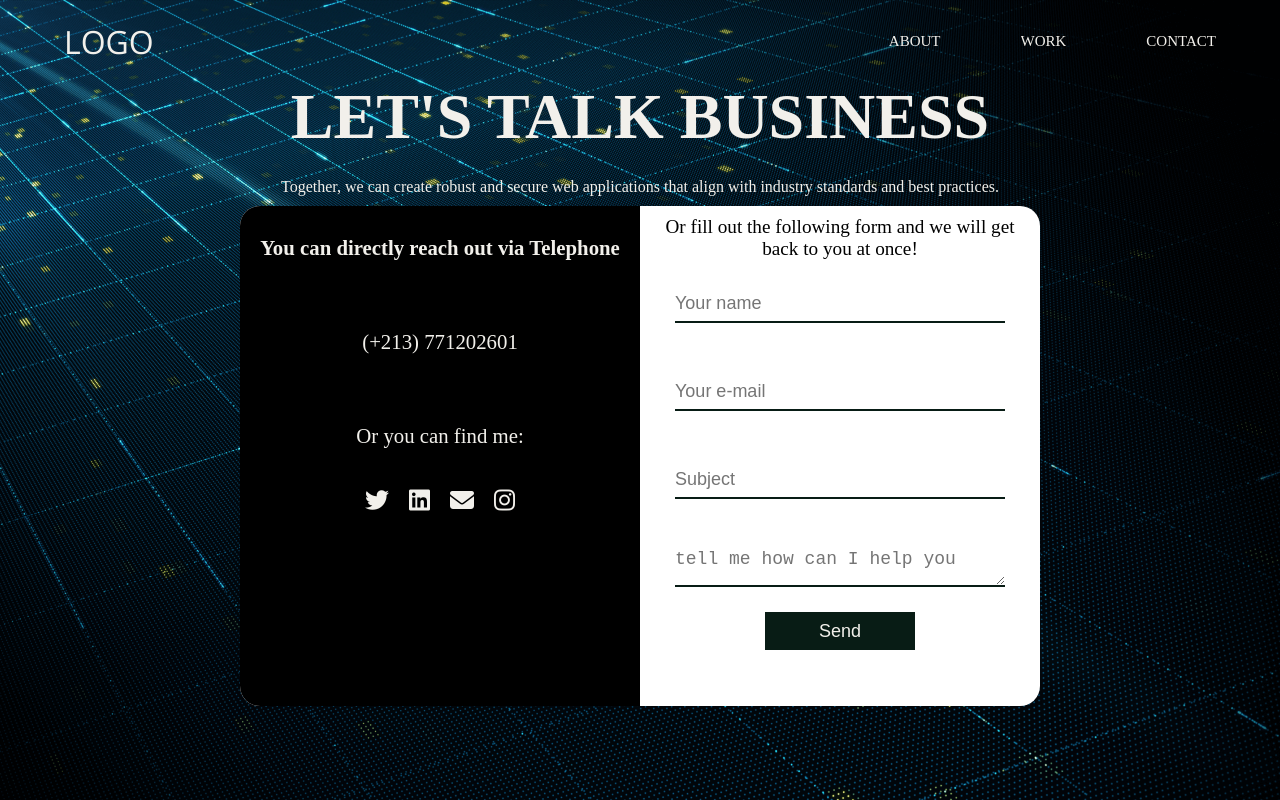
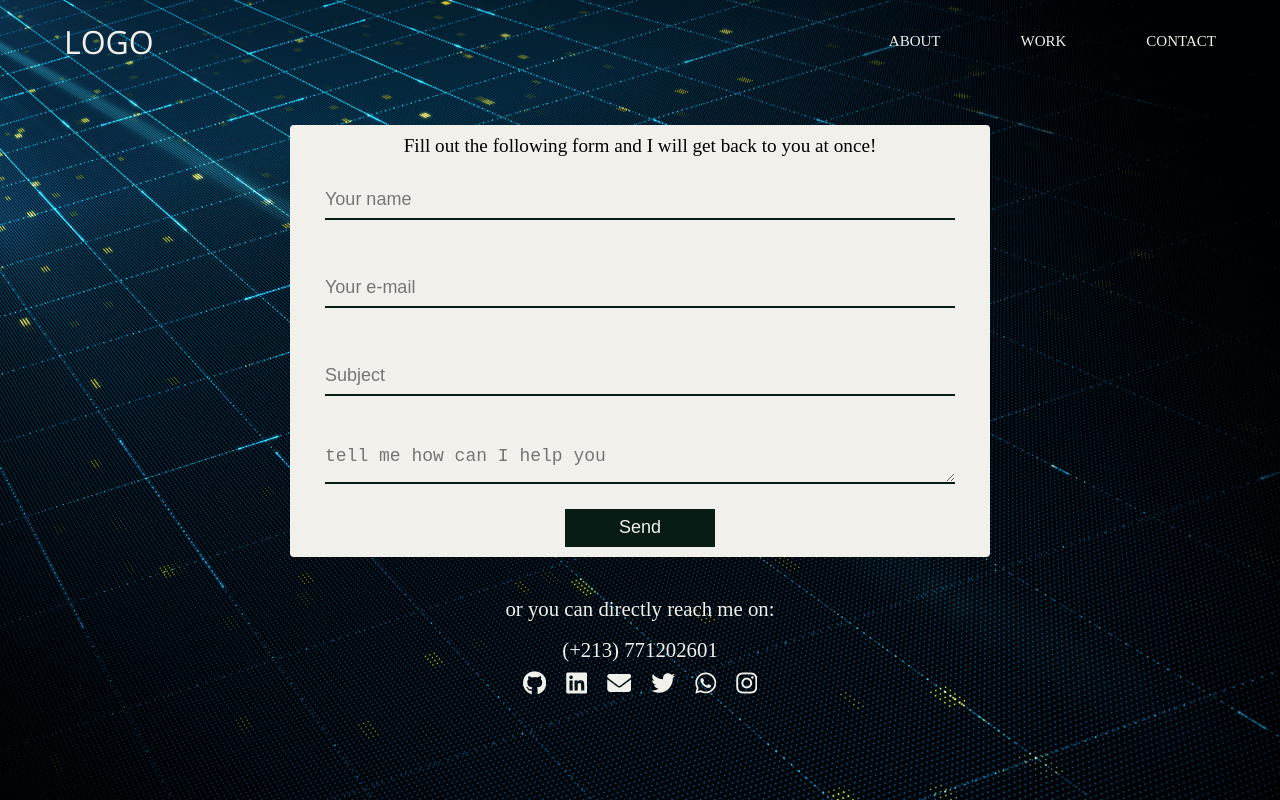
Before and after one commit to ilhem18/portfolio, a plain HTML site: page contact.html in a window 1280 px wide. Drawn offline with nearby package versions, Linux system fonts and the light colour scheme; a web font is replaced by a local one.

Commit message:
contact page

```diff
--- a/contact.html
+++ b/contact.html
@@ -24,23 +24,10 @@
     </header>
 
     <section id="contact">
-        <h2 class="section-heading">Let's Talk Business</h2>
-        <p class="under-title">Together, we can create robust and secure web applications that align with industry standards and best practices.</p>
         <div class="contact">
         <div class="contact-wrapper">
-            <div class="contact-info">
-            <h2>You can directly reach out via Telephone</h2>
-            <p>(+213) 771202601</p>
-            <p>Or you can find me:</p>
-            <ul  class="socials">
-                <li><a href="" target="_blank"><i class="fa-brands fa-twitter"></i></a></li>
-                <li><a href="" target="_blank"><i class="fa-brands fa-linkedin"></i></a></li>
-                <li><a href="" target="_blank"><i class="fa-solid fa-envelope"></i></a></li>
-                <li><a href="" target="_blank"><i class="fa-brands fa-instagram"></i></a></li>
-            </ul>
-            </div>
             <div class="contact-form">
-                <p>Or fill out the following form and we will get back to you at once!</p>
+                <p>Fill out the following form and I will get back to you at once!</p>
                 <form action="">
                     <div class="inputBox">
                         <input type="text" name="" required="required" placeholder="Your name">
@@ -61,6 +48,20 @@
             </div>
         </div>
         </div>
+        <div class="contacts">
+            <div class="contact-info">
+                <p>or you can directly reach me on:</p>
+                <p>(+213) 771202601</p>
+            </div>
+            <ul  class="socials">
+                <li><a href="" target="_blank"><i class="fa-brands fa-github"></i></a></li>
+                <li><a href="" target="_blank"><i class="fa-brands fa-linkedin"></i></a></li>
+                <li><a href="" target="_blank"><i class="fa-solid fa-envelope"></i></a></li>
+                <li><a href="" target="_blank"><i class="fa-brands fa-twitter"></i></a></li>
+                <li><a href="" target="_blank"><i class="fa-brands fa-whatsapp"></i></a></li>
+                <li><a href="" target="_blank"><i class="fa-brands fa-instagram"></i></a></li>
+            </ul>
+        </div>
     </section>
 
 
--- a/style.css
+++ b/style.css
@@ -257,34 +257,23 @@ font-family: 'Playfair Display', serif;*/
     color: var(--clr-snow);
 }
 .contact{
-    margin: 0 15rem;
+    margin: 2.8rem 15rem 1rem;
     display: flex;
     justify-content: center;
     align-items: center;
 }
 .contact-wrapper{
-    height: 500px;
     min-width: 700px;
-    background: var(--clr-bg);
-    border-radius: 20px;
-    display: grid;
-    grid-template-columns: repeat(2, 1fr);
+    background: var(--clr-snow);
+    border-radius: 4px;
+    display: flex;
+    flex-direction: column;
 }
 .contact-info{
-    background: var(--clt-txt);
-    display: flex;
-    flex-direction: column;
-    gap: 40px;
     text-align: center;
-}
-.contact-info p, .contact-info h2{
-    margin-top: 30px;
+    padding:0 20px;
+    line-height: 2;
     font-size: 1.3rem;
-}
-
-.under-title{
-    text-align: center;
-    margin-bottom: 10px;
 }
 .contact-form{
     text-align: center;
@@ -303,6 +292,7 @@ font-family: 'Playfair Display', serif;*/
     height: 38px;
     border: none;
     border-bottom: 2px solid #081C15;
+    background-color: var(--clr-snow);
     font-size: 18px;
 }
 .inputSub input{
```
